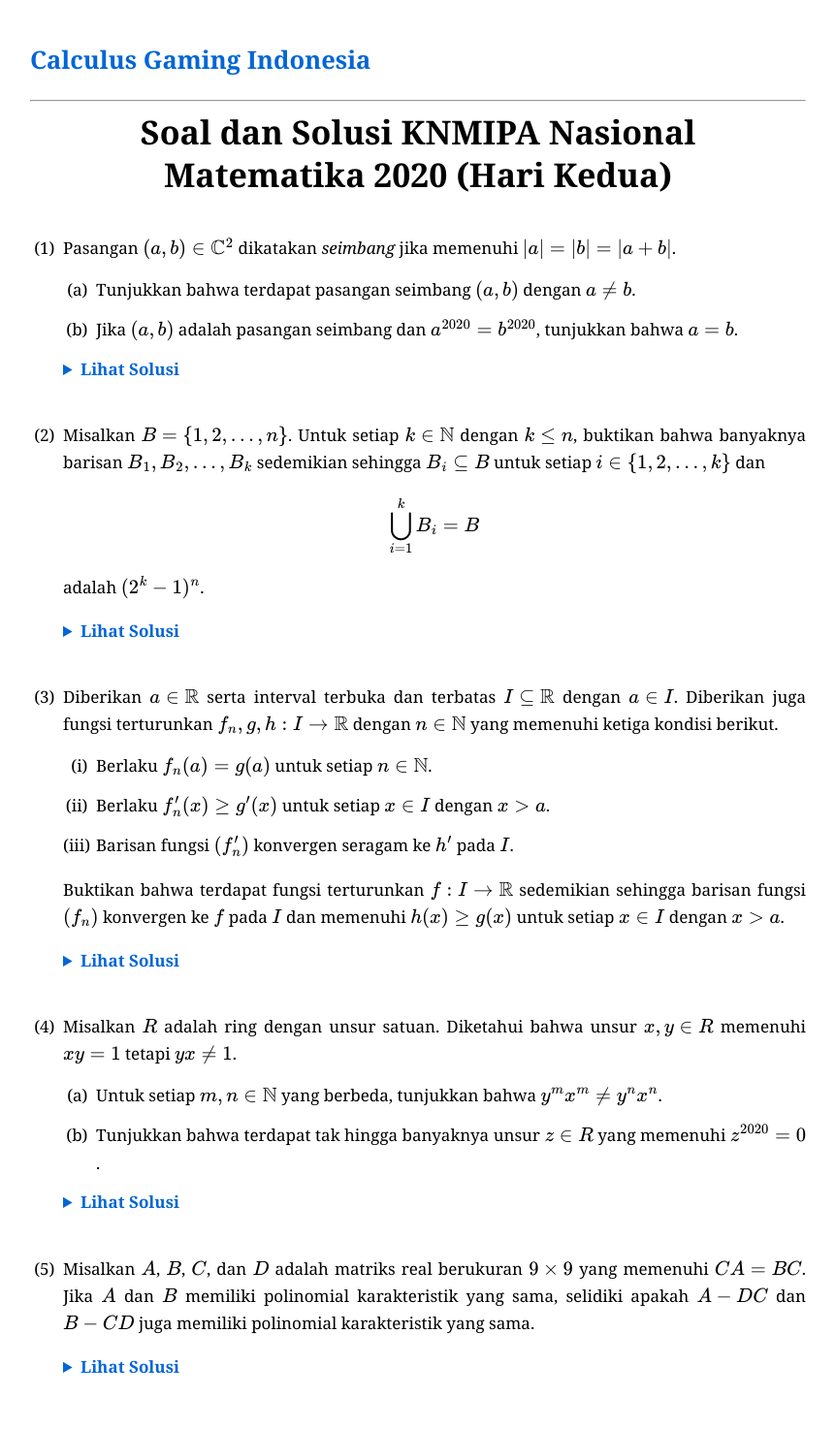
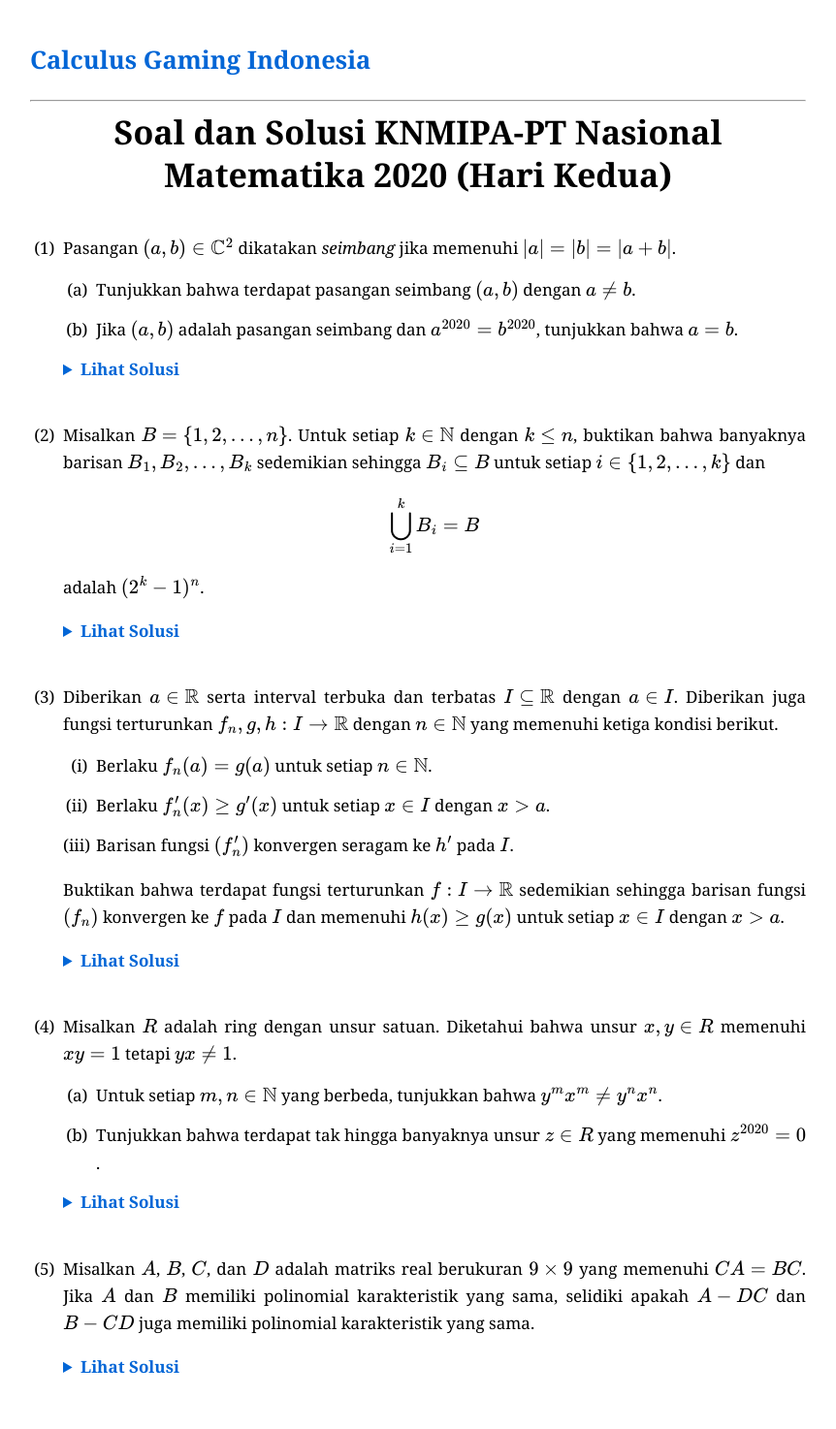
Before and after one commit to calculusgamingindonesia/calculusgamingindonesia.github.io, a Jekyll site: the page built from _posts/2026-07-01-knmipa-pt-nas-mat-20-2.md, in a window 1280 px wide. Shown: the whole page at 97% size, without its empty margins (209-1071 px from the left). Built offline with Jekyll 4.4.1, drawn with Linux system fonts in a browser that asks for light colours; some web fonts are replaced.

Commit message:
Update and rename 2026-07-01-knmipa-nas-mat-20-2.md to 2026-07-01-knmipa-pt-nas-mat-20-2.md

```diff
--- a/_posts/2026-07-01-knmipa-nas-mat-20-2.md
+++ b/_posts/2026-07-01-knmipa-pt-nas-mat-20-2.md
@@ -1,13 +1,13 @@
 ---
 layout: default
-title: "Soal dan Solusi KNMIPA Nasional Matematika 2020 (Hari Kedua)"
+title: "Soal dan Solusi KNMIPA-PT Nasional Matematika 2020 (Hari Kedua)"
 date: 2026-07-01
 category: soaldansolusi
 urutan: 108
 ---
 
 <div style="text-align: center; margin-bottom: 40px;">
-    <h1 style="margin: 0; line-height: 1.3;">Soal dan Solusi KNMIPA Nasional <br> Matematika 2020 (Hari Kedua)</h1>
+    <h1 style="margin: 0; line-height: 1.3;">Soal dan Solusi KNMIPA-PT Nasional <br> Matematika 2020 (Hari Kedua)</h1>
 </div>
 
 1. Pasangan $(a, b)\in\mathbb{C}^2$ dikatakan *seimbang* jika memenuhi $\vert a\vert=\vert b\vert=\vert a+b\vert$.
```
